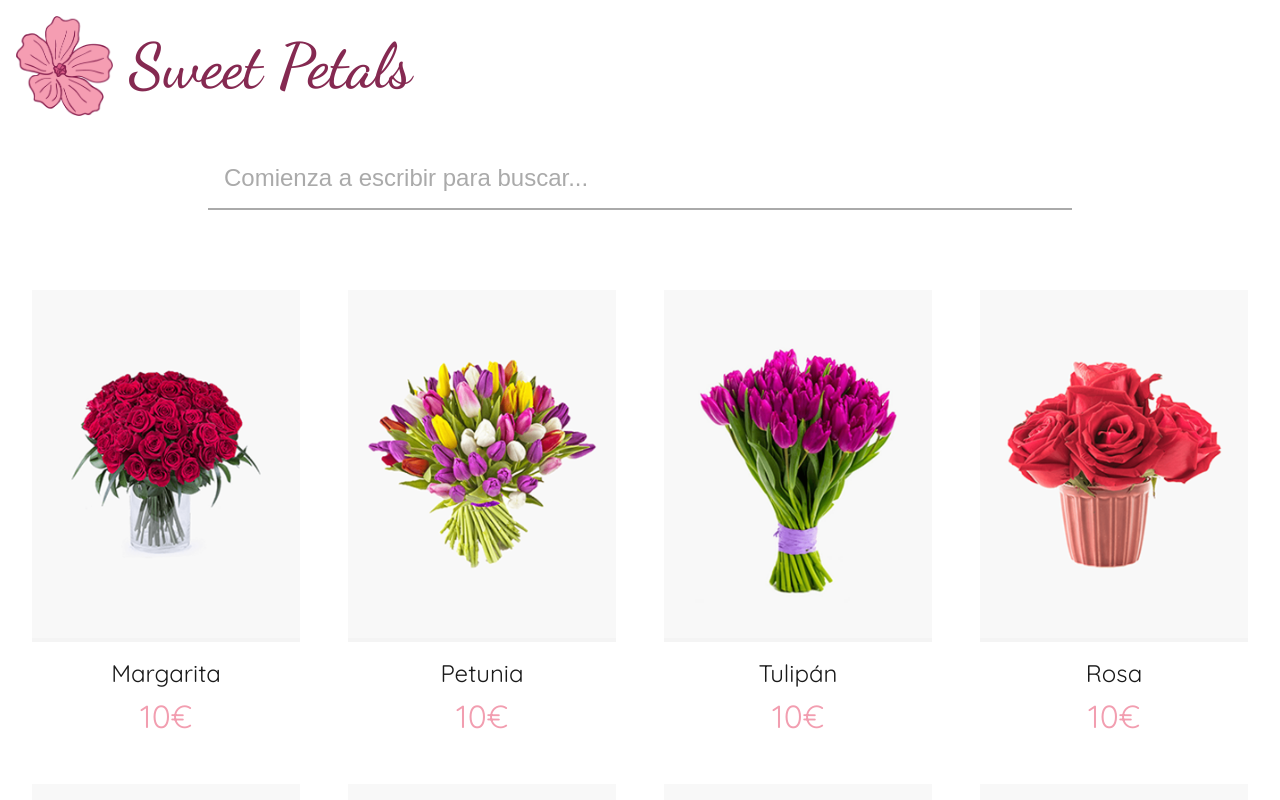
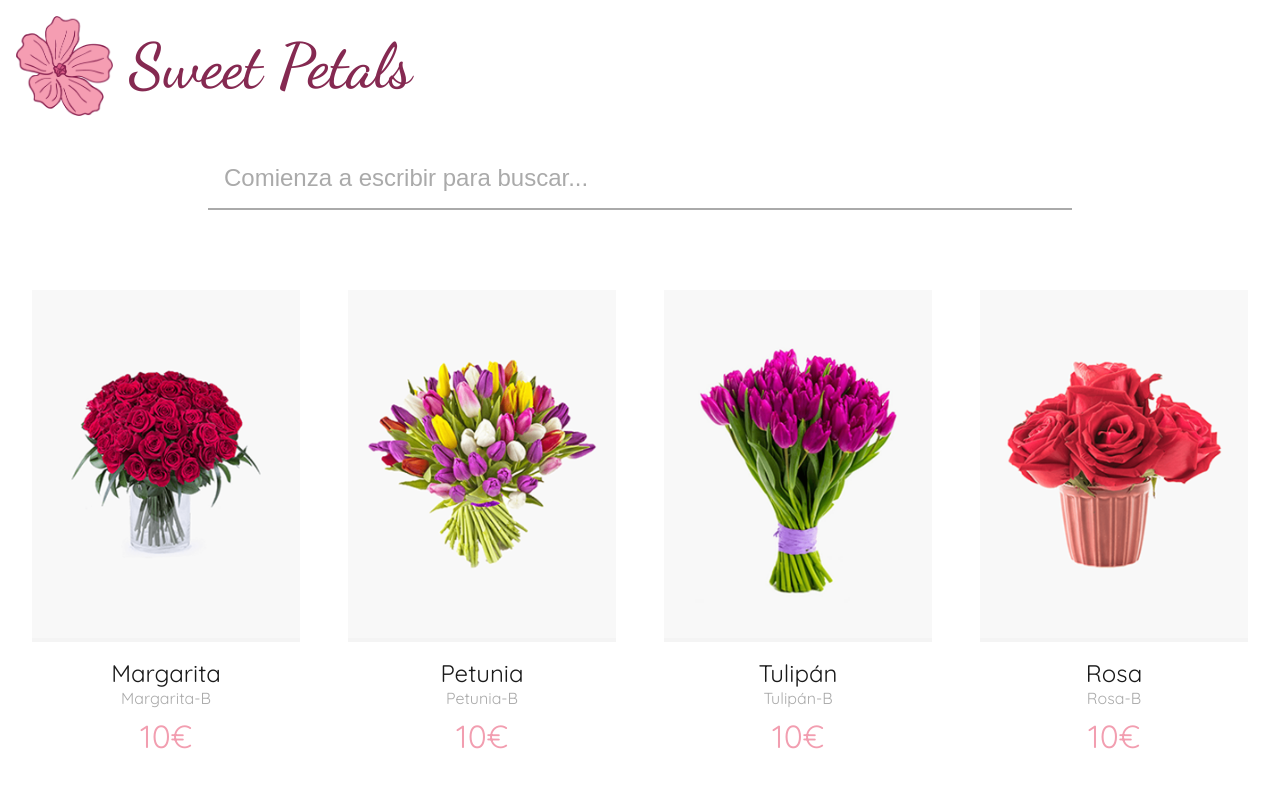
Before and after one commit to Endikaorve/sweet-petals, a Next.js app: page / in a window 1280 px wide. Shown: the top 800 px of the page. Built offline with nearby package versions, Linux system fonts and the light colour scheme.

Commit message:
Feat: Añade nombre científico a la lista

```diff
--- a/pages/index.tsx
+++ b/pages/index.tsx
@@ -50,6 +50,9 @@ const Home: NextPage = ({ flowers }: any) => {
                     </div>
                     <div className={styles.articleBody}>
                       <p className={styles.articleBodyName}>{flower.name}</p>
+                      <p className={styles.articleBodyBinomialName}>
+                        {flower.binomialName}
+                      </p>
                       <p className={styles.articleBodyPrice}>{flower.price}€</p>
                     </div>
                   </article>
--- a/styles/Home.module.css
+++ b/styles/Home.module.css
@@ -47,6 +47,11 @@
   font-size: var(--font-size-lg);
 }
 
+.articleBodyBinomialName {
+  font-size: var(--font-size-md);
+  color: var(--color-gray);
+}
+
 .articleBodyPrice {
   margin-top: var(--space-sm);
   font-size: 32px;
```
